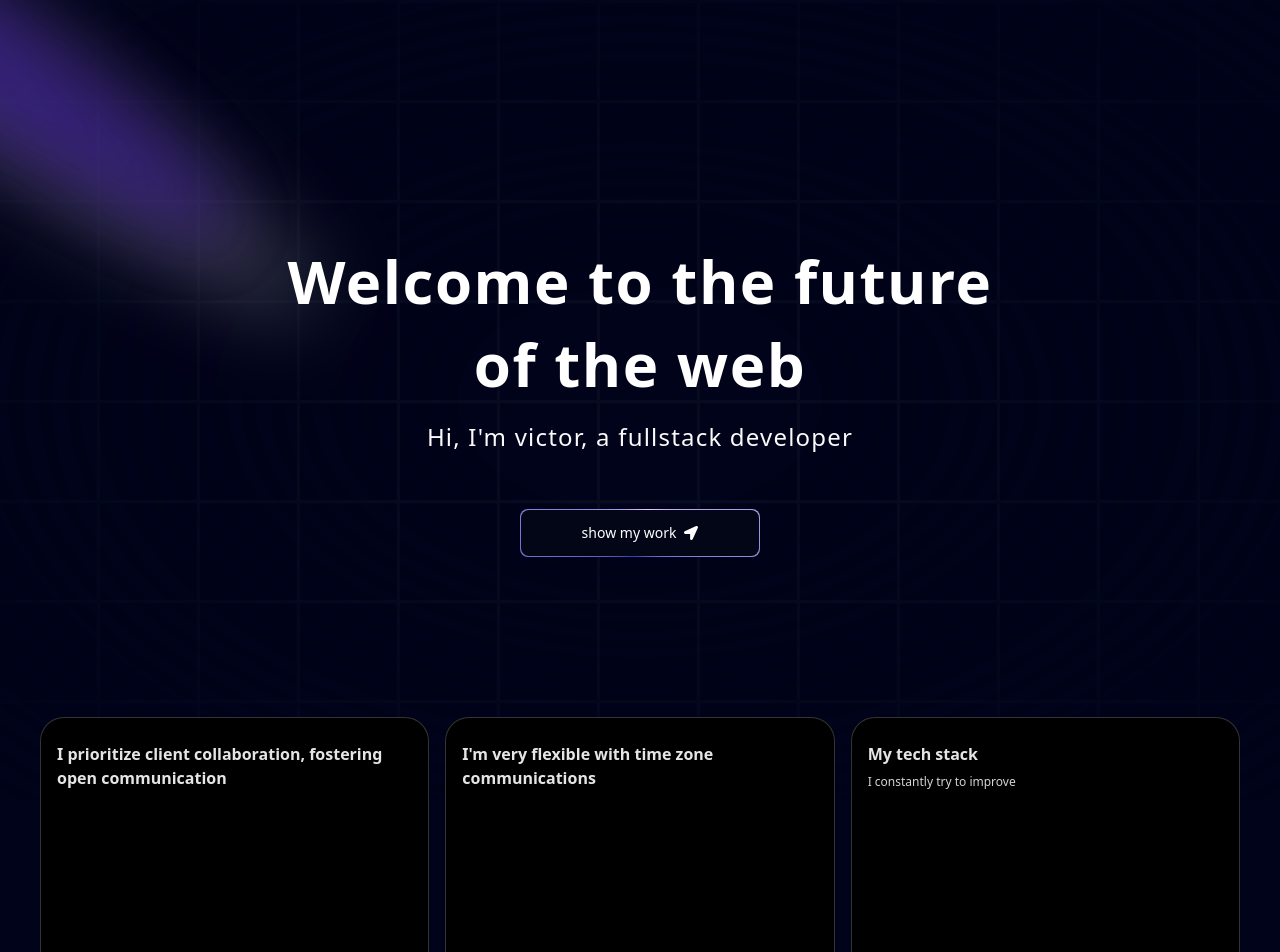
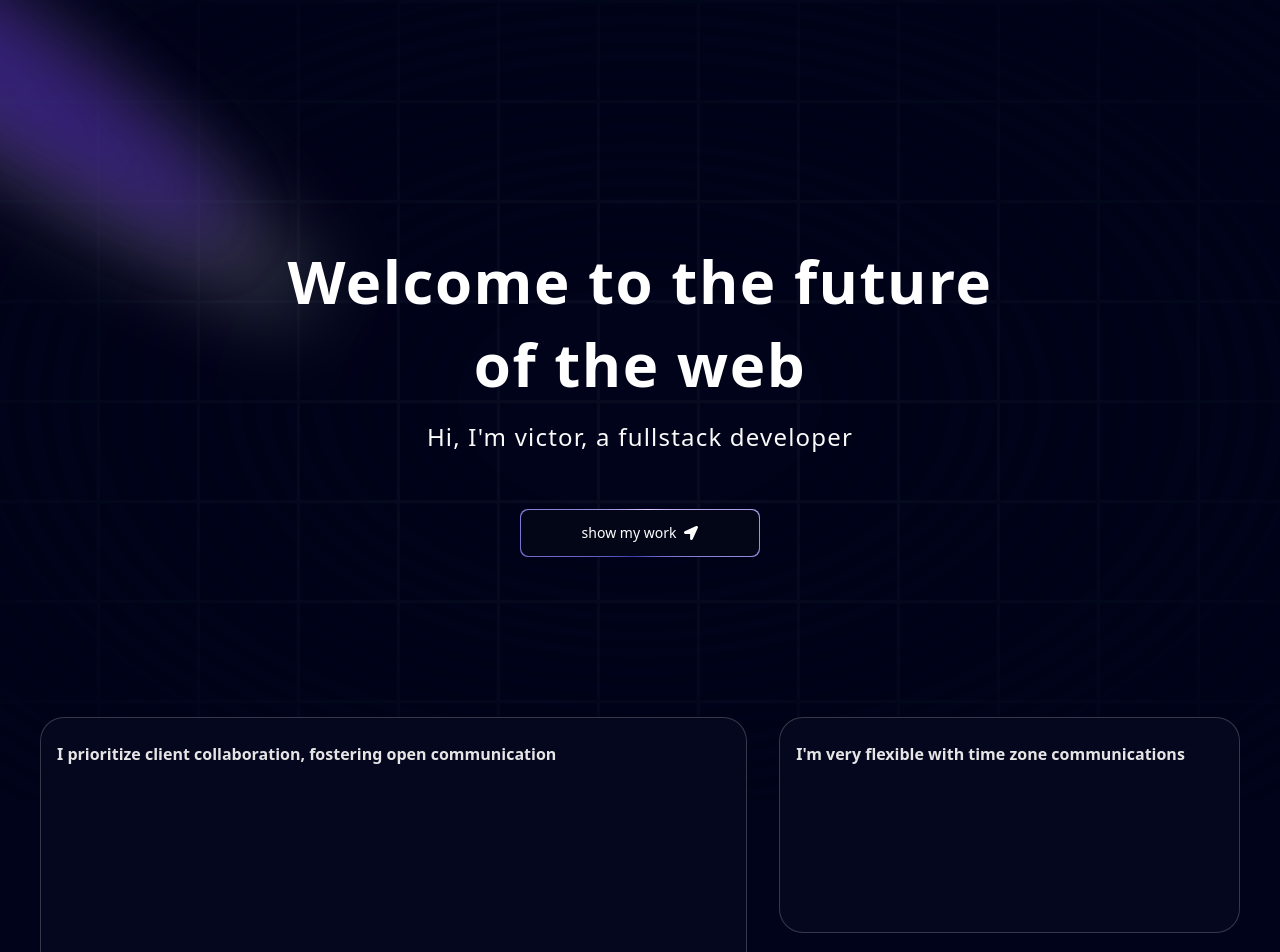
Before and after one commit to victorbqcheng/portfolio, a Next.js app: page / in a window 1280 px wide. Shown: the top 952 px of the page. Built offline with nearby package versions, Linux system fonts and the light colour scheme.

Commit message:
Refactor Grid and BentoGridItem components

```diff
--- a/components/Grid.tsx
+++ b/components/Grid.tsx
@@ -6,10 +6,18 @@
 
 const Grid = () => {
   return (
-    <section>
+    <section id='about'>
         <BentoGrid>
             {gridItems.map((item, i)=>(
-                <BentoGridItem key={i} id={item.id} title={item.title} description={item.description} />
+                <BentoGridItem key={i}
+                    id={item.id}
+                    title={item.title}
+                    description={item.description}
+                    className={item.className}
+                    img={item.img}
+                    imgClassName={item.imgClassName}
+                    titleClassName={item.titleClassName}
+                    spareImg={item.spareImg} />
             ))}
         </BentoGrid>
     </section>
--- a/components/ui/BentoGrid.tsx
+++ b/components/ui/BentoGrid.tsx
@@ -10,7 +10,7 @@
     return (
         <div
             className={cn(
-                "grid md:auto-rows-[18rem] grid-cols-1 md:grid-cols-3 gap-4 max-w-7xl mx-auto ",
+                "grid grid-cols-1 md:grid-cols-6 lg:grid-cols-5 md:grid-row-7 gap-4 lg:gap-8 mx-auto ",
                 className
             )}
         >
@@ -23,27 +23,35 @@
     className,
     title,
     description,
-    header,
-    icon,
-    id
+    id,
+    img,
+    imgClassName,
+    titleClassName,
+    spareImg,
 }: {
     className?: string;
     title?: string | React.ReactNode;
     description?: string | React.ReactNode;
-    header?: React.ReactNode;
-    icon?: React.ReactNode;
-    id:number;
+    id?:number;
+    img?:string;
+    imgClassName?:string;
+    titleClassName?:string;
+    spareImg?:string;
 }) => {
     return (
         <div
             className={cn(
-                "row-span-1 relative rounded-3xl group/bento hover:shadow-xl transition duration-200 shadow-input dark:shadow-none p-4 dark:bg-black dark:border-white/[0.2] bg-white border border-transparent justify-between flex flex-col space-y-4 border-red-500",
+                "row-span-1 relative rounded-3xl group/bento hover:shadow-xl transition duration-200 shadow-input dark:shadow-none p-4 dark:bg-black dark:border-white/[0.2] bg-white border border-transparent justify-between flex flex-col space-y-4",
                 className
             )}
+            style={{
+                background:'rgb(4, 7, 29)',
+                backgroundColor: "linear-gradient(90deg, rgba(4,7,29,1) 0%, rgba(12,14,35,1) 100%)",
+            }}
         >
-            {header}
+
             <div className="group-hover/bento:translate-x-2 transition duration-200">
-                {icon}
+
                 <div className="font-sans font-bold text-neutral-600 dark:text-neutral-200 mb-2 mt-2">
                     {title}
                 </div>
```
